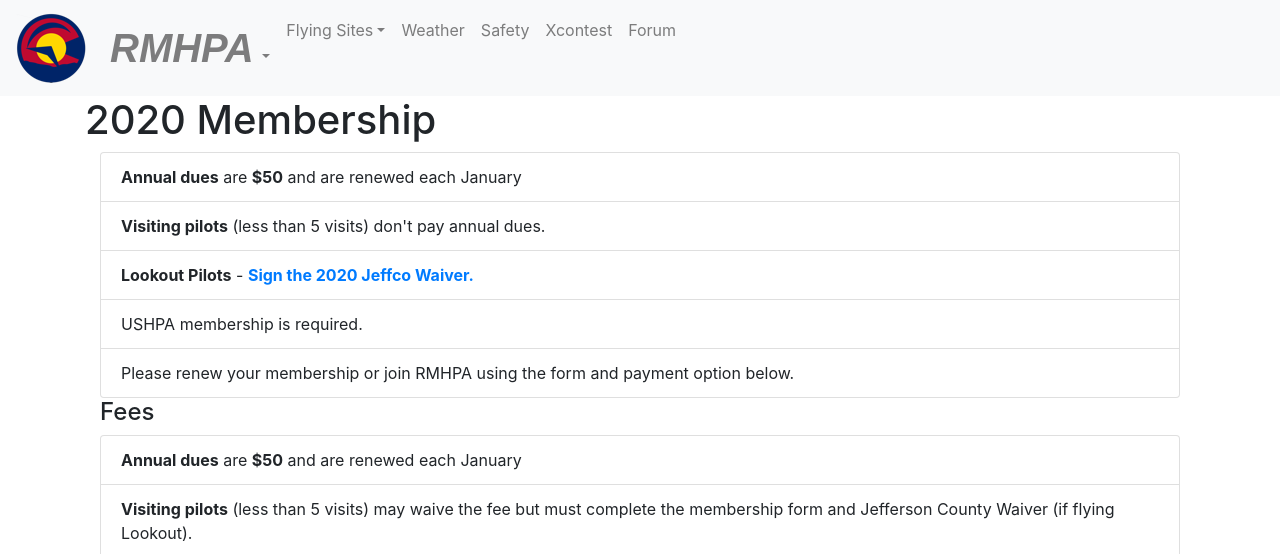
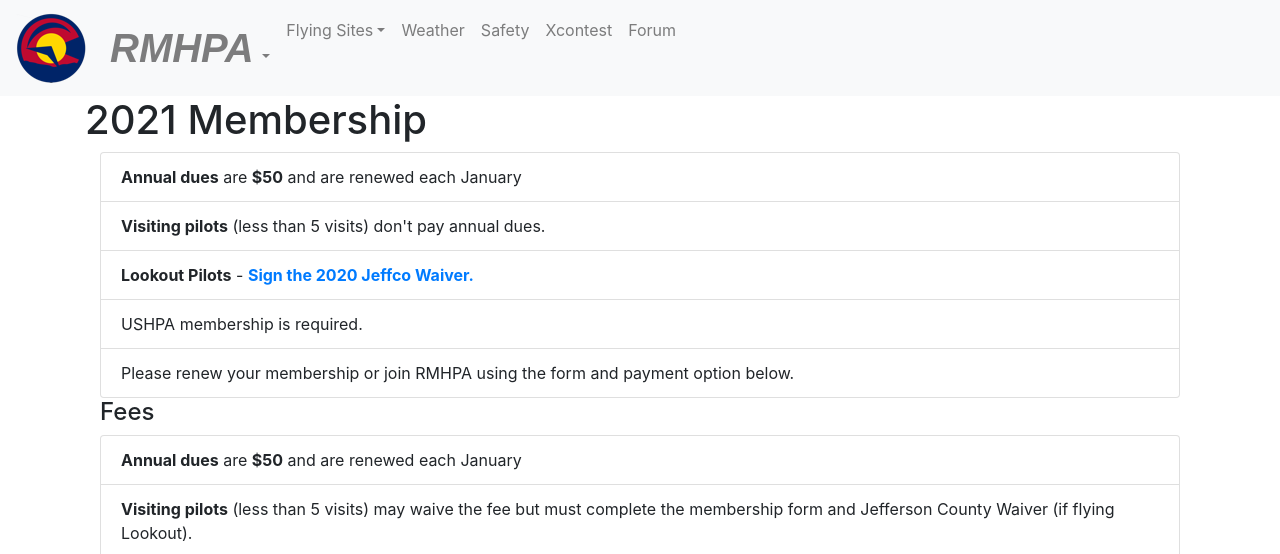
Before and after one commit to rmhpa/rmhpa.github.io, a Jekyll site: the page built from join.html, in a window 1280 px wide and 900 px high, cut to the strip 0-554 px from the top of the window. Built offline with Jekyll 4.4.1, drawn with Linux system fonts in a browser that asks for light colours; nearby versions of some CDN libraries.

Commit message:
2021 1st draft

```diff
--- a/join.html
+++ b/join.html
@@ -1,6 +1,6 @@
 ---
 layout: page-b4
-title: 2020 Membership
+title: 2021 Membership
 permalink: /join/
 ---
 
@@ -20,8 +20,7 @@
       <li class="list-group-item"><strong>Visiting pilots</strong> (less than 5 visits) may waive the fee but must complete the membership form and Jefferson County Waiver (if flying Lookout).</li>
     </ul>
 
-
-<iframe src="https://docs.google.com/forms/d/e/1FAIpQLSdcWfbYF4xaVbryJDnZsgf7JQ-zp1mFZyQKlk_xTgPYALSGVQ/viewform?embedded=true" width="640" height="3427" frameborder="0" marginheight="0" marginwidth="0">Loading…</iframe>
+<iframe src="https://docs.google.com/forms/d/e/1FAIpQLSdRTGleP2W7dlTkaeoQ7Xv9sqowIKzgoc_9JrPA6CAn9V1R6A/viewform?embedded=true" width="640" height="3979" frameborder="0" marginheight="0" marginwidth="0">Loading…</iframe>
 
 
     <h4>Fees</h4>
@@ -34,45 +33,65 @@
 
         <h4>Electronic Payment</h4>
 
+
+
+
+
+
+<!-- new stuff 2021 -->
+
+
         <!-- Load Stripe.js on your website. -->
 <script src="https://js.stripe.com/v3"></script>
 
 <!-- Create a button that your customers click to complete their purchase. Customize the styling to suit your branding. -->
-        <!-- <button
-          style="background-color:#6772E5;color:#FFF;padding:8px 12px;border:0;border-radius:4px;font-size:1em"
-          id="checkout-button-sku_GUDYvY7SzJ668E"
-          role="link"
-        > -->
-        <button id="checkout-button-sku_GUDYvY7SzJ668E"
-        class="btn btn-primary" role="link">
+
+<button id="checkout-button-price_1I3AG2CtDkyOuEVHqUJ2oyj2"
+class="btn btn-primary" role="link" type="button">
   Pay your Dues - $50
 </button>
 
-        <!-- <div id="error-message">There was an error processing your payment.</div> -->
+<!-- <button
+  style="background-color:#6772E5;color:#FFF;padding:8px 12px;border:0;border-radius:4px;font-size:1em"
+  id="checkout-button-price_1I3AG2CtDkyOuEVHqUJ2oyj2"
+  role="link"
+  type="button"
+>
+  Checkout
+</button> -->
+
+<!-- <div id="error-message">error</div> -->
+
 
 <script>
 (function() {
   var stripe = Stripe('pk_live_uJKvwL5gdiUrrJzJVrs9N5ZD001GkCPyUb');
 
-          var checkoutButton = document.getElementById('checkout-button-sku_GUDYvY7SzJ668E');
+  var checkoutButton = document.getElementById('checkout-button-price_1I3AG2CtDkyOuEVHqUJ2oyj2');
   checkoutButton.addEventListener('click', function () {
-            // When the customer clicks on the button, redirect
-            // them to Checkout.
+    /*
+     * When the customer clicks on the button, redirect
+     * them to Checkout.
+     */
     stripe.redirectToCheckout({
-              items: [{sku: 'sku_GUDYvY7SzJ668E', quantity: 1}],
-
-              // Do not rely on the redirect to the successUrl for fulfilling
-              // purchases, customers may not always reach the success_url after
-              // a successful payment.
-              // Instead use one of the strategies described in
-              // https://stripe.com/docs/payments/checkout/fulfillment
+      lineItems: [{price: 'price_1I3AG2CtDkyOuEVHqUJ2oyj2', quantity: 1}],
+      mode: 'subscription',
+      /*
+       * Do not rely on the redirect to the successUrl for fulfilling
+       * purchases, customers may not always reach the success_url after
+       * a successful payment.
+       * Instead use one of the strategies described in
+       * https://stripe.com/docs/payments/checkout/fulfill-orders
+       */
       successUrl: 'https://www.rmhpa.org/success',
       cancelUrl: 'https://www.rmhpa.org/canceled',
     })
     .then(function (result) {
       if (result.error) {
-                // If `redirectToCheckout` fails due to a browser or network
-                // error, display the localized error message to your customer.
+        /*
+         * If `redirectToCheckout` fails due to a browser or network
+         * error, display the localized error message to your customer.
+         */
         var displayError = document.getElementById('error-message');
         displayError.textContent = result.error.message;
       }
```
Lines whose indentation alone changed are shown as unchanged.
